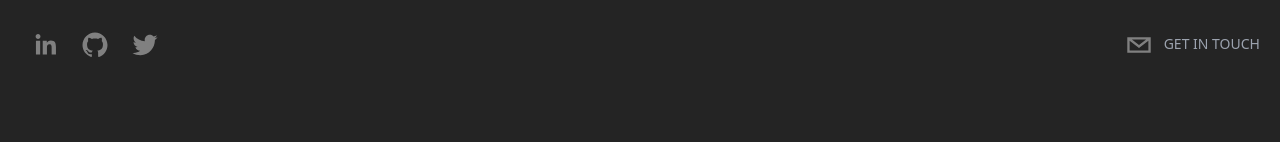
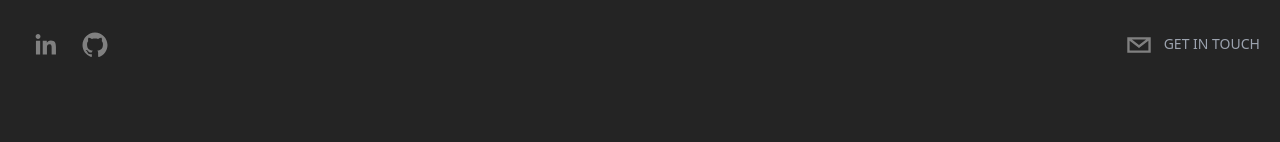
Before and after one commit to kewintitus/portfolio_kewin-withoutCMS, a Next.js app: page / in a window 1280 px wide. Shown: the top 142 px of the page. Built offline with nearby package versions, Linux system fonts and the light colour scheme.

Commit message:
changed socials

```diff
--- a/components/Header.tsx
+++ b/components/Header.tsx
@@ -12,7 +12,6 @@ type Props = {
 const socials = [
   { url: 'https://www.linkedin.com/in/kewin-titus-ba570417a', id: 1 },
   { url: 'https://github.com/kewintitus', id: 2 },
-  { url: 'https://twitter.com/KewinTitus', id: 3 },
 ];
 
 function Header() {
```
